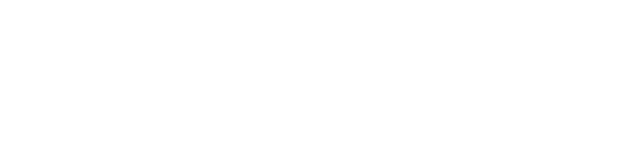
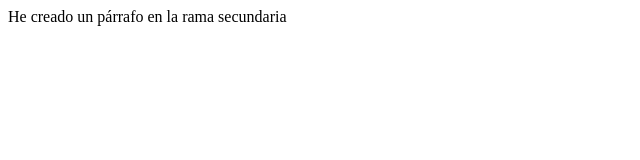
Before and after one commit to celemellado/conflicto-github, a plain HTML site: page index.html in a window 1280 px wide. Shown: the whole page, without its empty margins (0-640 px from the left). Drawn offline with Linux system fonts and the light colour scheme.

Commit message:
Update index.html

```diff
--- a/index.html
+++ b/index.html
@@ -2,5 +2,5 @@
   <head>
     <title> Resolución de conflictos </title>
   </head>
-  <body> </body>
+  <body> He creado un párrafo en la rama secundaria </body>
 </html>
```
